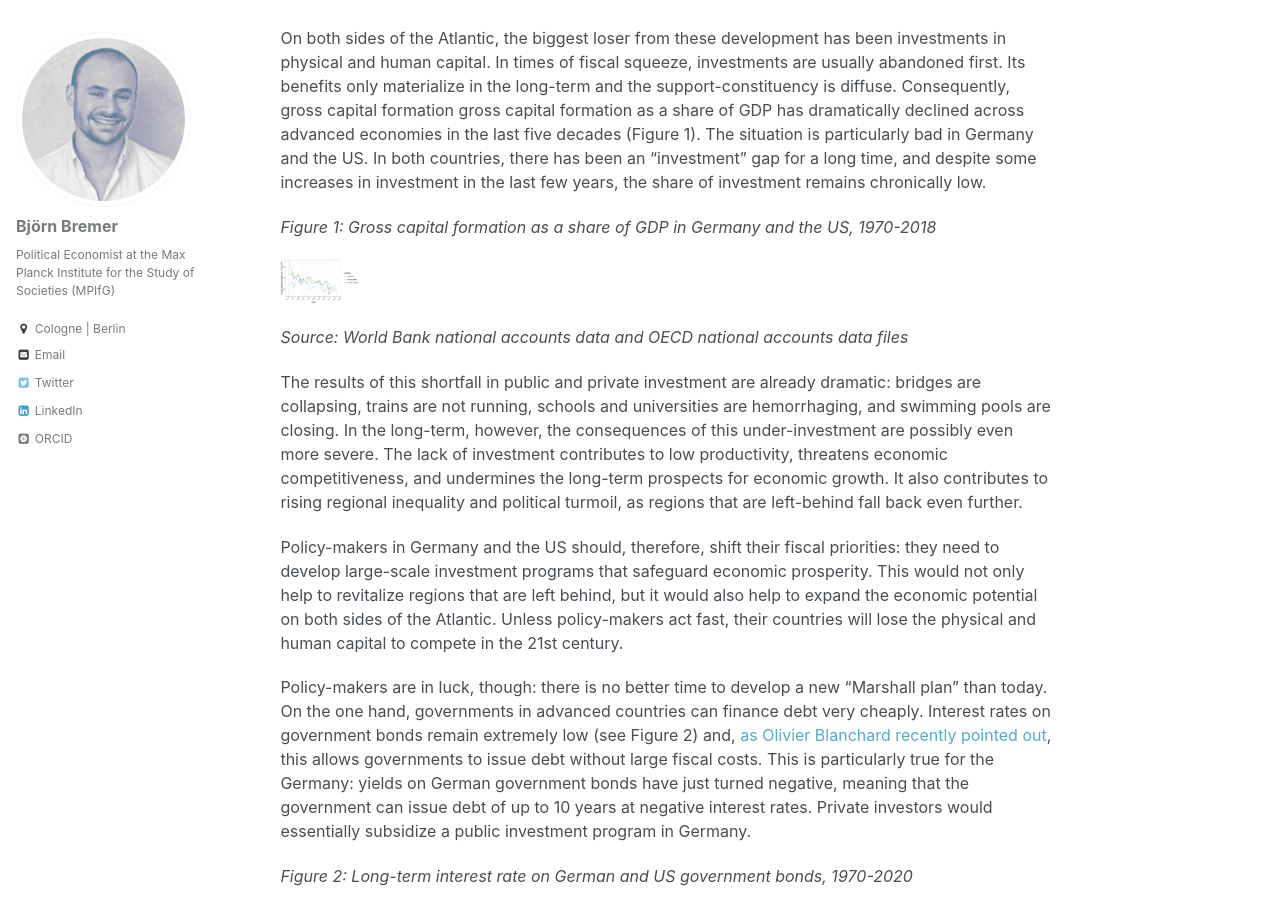
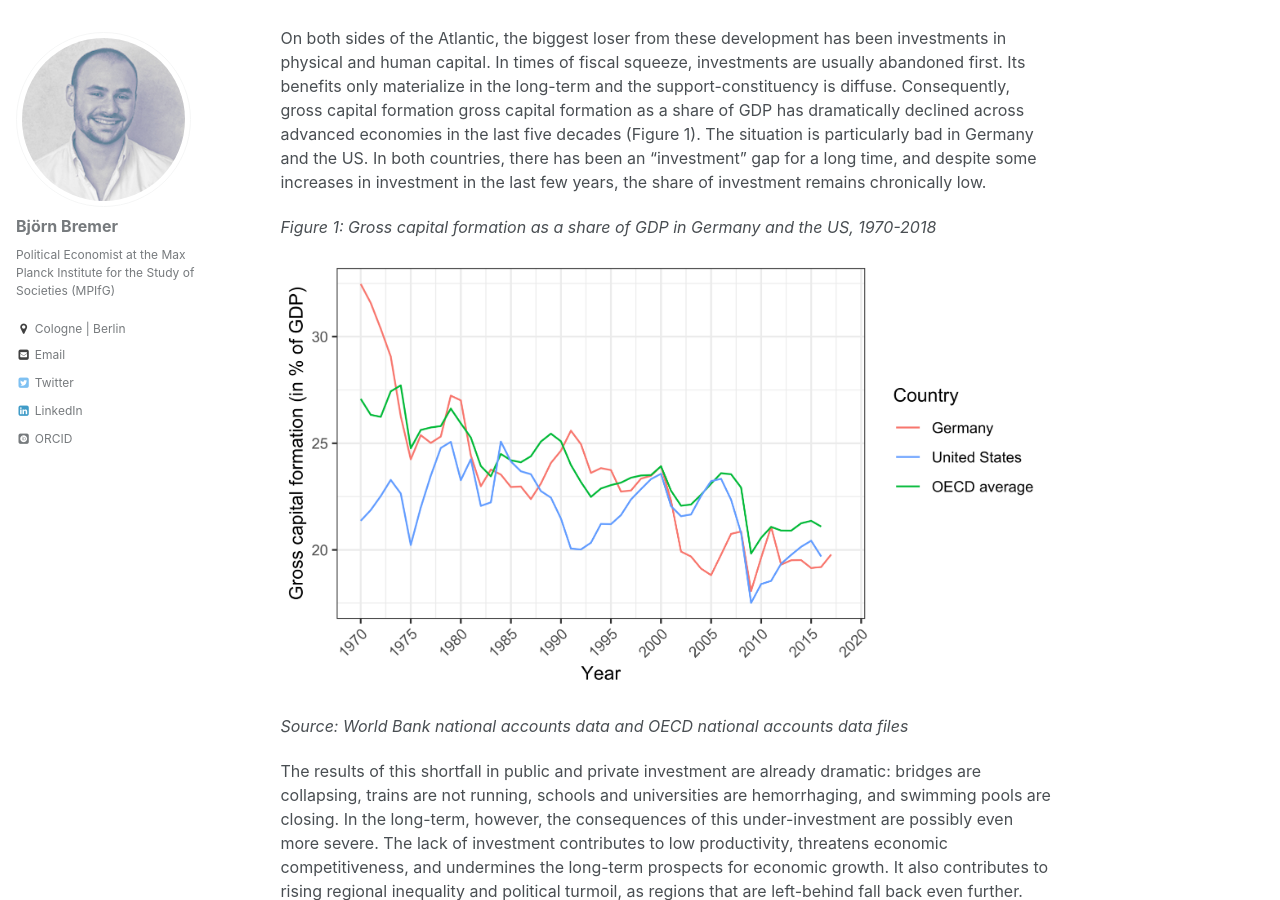
Before and after one commit to bjoernbremer/bjoernbremer.github.io, a Jekyll site: the page built from _posts/2019-03-04-investment-program.md, in a window 1280 px wide and 900 px high, scrolled down 331 px. Built offline with Jekyll 4.4.1, drawn with Linux system fonts in a browser that asks for light colours; some web fonts are replaced.

Commit message:
update website

```diff
--- a/_posts/2019-03-04-investment-program.md
+++ b/_posts/2019-03-04-investment-program.md
@@ -17,7 +17,7 @@ On both sides of the Atlantic, the biggest loser from these development has been
 
 *Figure 1: Gross capital formation as a share of GDP in Germany and the US, 1970-2018*
 
-<img src="{{ site.url }}/files/images/aicgs/blog_1/investment_graph.png" width="80">
+![Figure 1]({{ site.url }}/files/images/aicgs/blog_1/investment_graph.png)
 
 *Source: World Bank national accounts data and OECD national accounts data files*
 
```
Also changed, not shown: _posts/2019-06-11-german-growth-model.md (+1 -1 lines).
